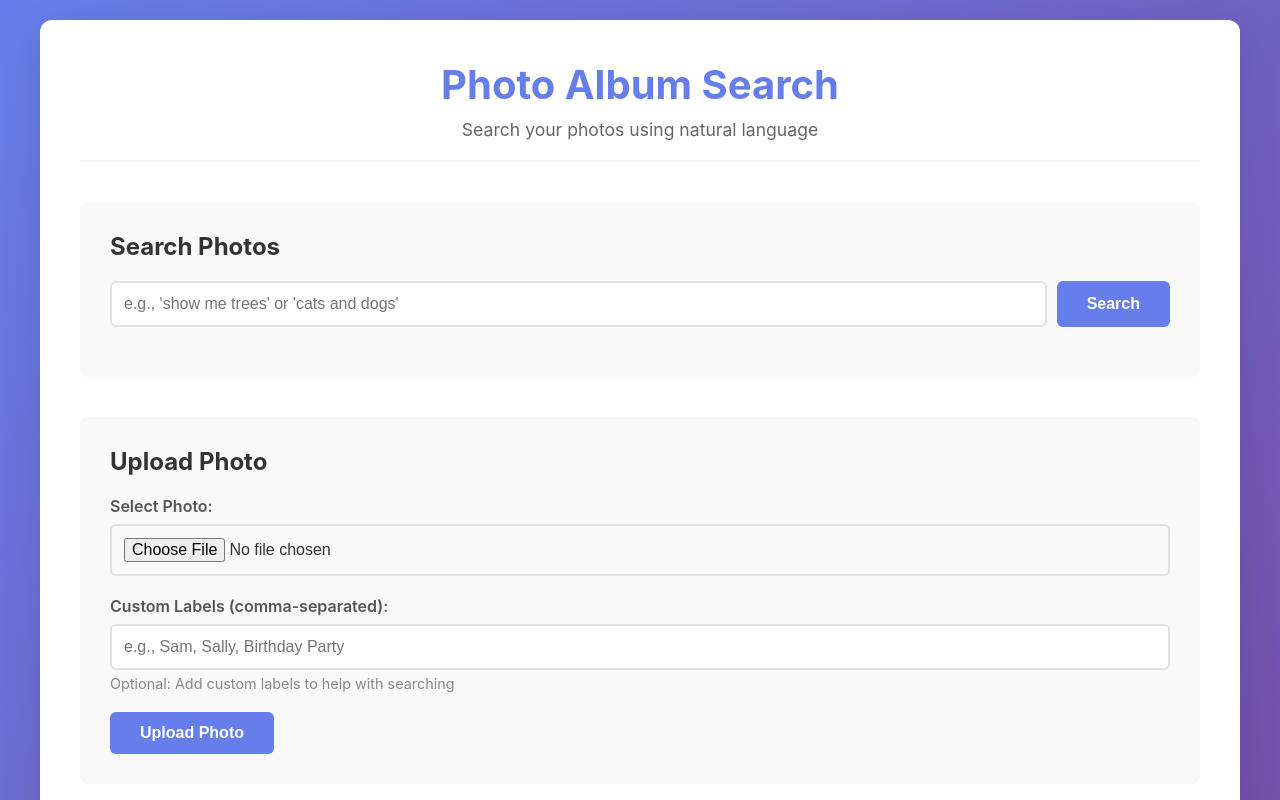
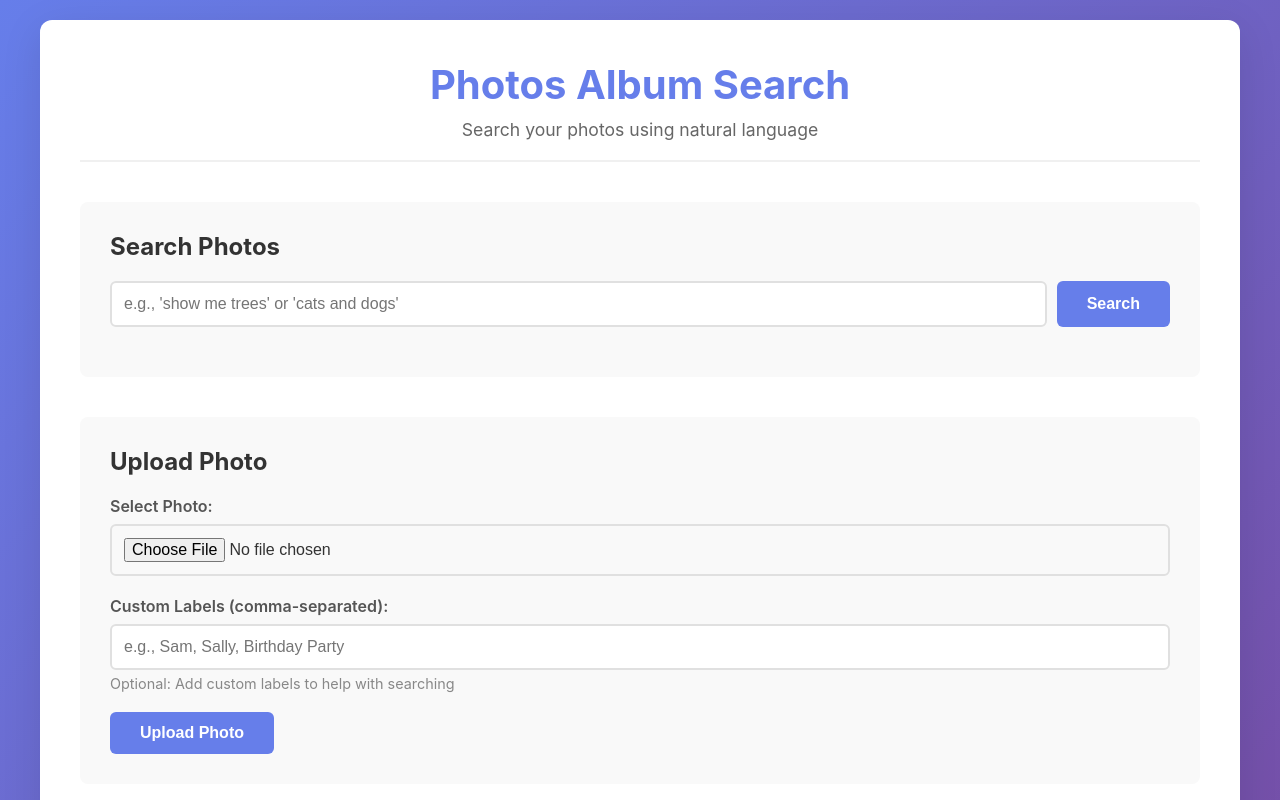
Before and after one commit to kathangabani-nyu/fullstack-aws-vision-analytics, a plain HTML site: page frontend/index.html in a window 1280 px wide. Shown: the top 800 px of the page. Drawn offline with Linux system fonts and the light colour scheme.

Commit message:
Update index.html

```diff
--- a/frontend/index.html
+++ b/frontend/index.html
@@ -9,7 +9,7 @@
 <body>
     <div class="container">
         <header>
-            <h1>Photo Album Search</h1>
+            <h1>Photos Album Search</h1>
             <p>Search your photos using natural language</p>
         </header>
 
```
